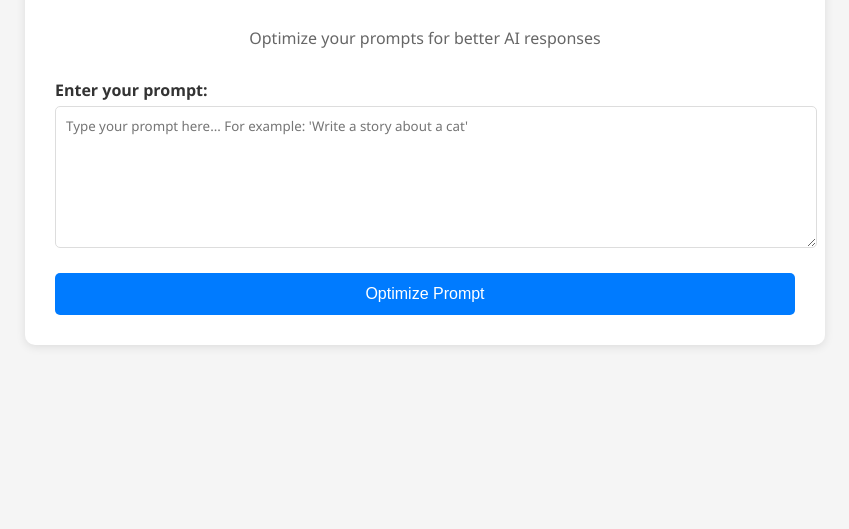
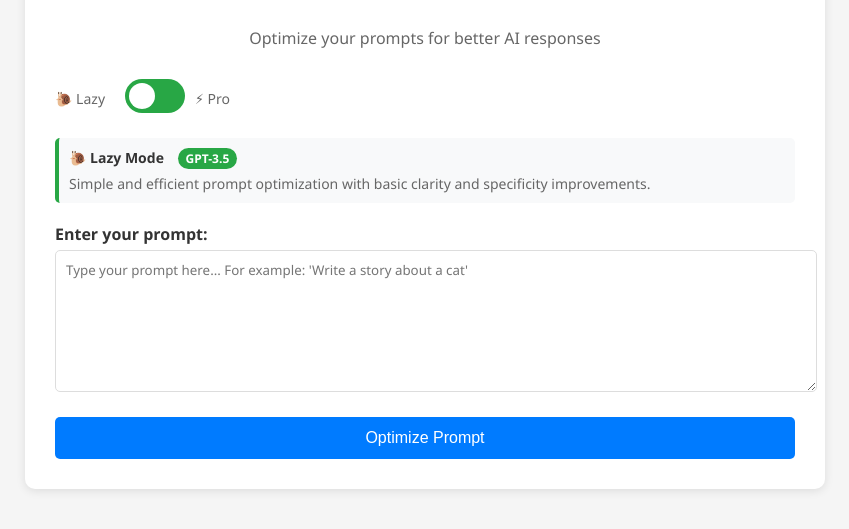
Before and after one commit to kid-sid/reprompt, a plain HTML site: page static/index.html in a window 1280 px wide. Shown: the part 147-676 px from the top of the page, without its empty margins (215-1064 px from the left). Drawn offline with Linux system fonts and the light colour scheme.

Commit message:
Added the lazy and pro mode.

```diff
--- a/static/index.html
+++ b/static/index.html
@@ -18,6 +18,8 @@
             --error-bg: #f8d7da;
             --error-border: #dc3545;
             --error-text: #721c24;
+            --lazy-color: #28a745;
+            --pro-color: #dc3545;
         }
 
         [data-theme="dark"] {
@@ -33,6 +35,8 @@
             --error-bg: #4a2a2a;
             --error-border: #dc3545;
             --error-text: #ff6b6b;
+            --lazy-color: #28a745;
+            --pro-color: #dc3545;
         }
 
         * {
@@ -55,14 +59,14 @@
             margin-bottom: 30px;
         }
 
-        .theme-toggle {
+        .theme-toggle, .inference-toggle {
             position: relative;
             display: inline-block;
             width: 60px;
             height: 34px;
         }
 
-        .theme-toggle input {
+        .theme-toggle input, .inference-toggle input {
             opacity: 0;
             width: 0;
             height: 0;
@@ -100,10 +104,18 @@
             transform: translateX(26px);
         }
 
-        .theme-label {
+        .theme-label, .inference-label {
             font-size: 14px;
             color: var(--text-secondary);
             margin-right: 10px;
+        }
+
+        .inference-toggle .slider {
+            background-color: var(--lazy-color);
+        }
+
+        .inference-toggle input:checked + .slider {
+            background-color: var(--pro-color);
         }
 
         .container {
@@ -188,10 +200,61 @@
             color: var(--error-text);
         }
 
-        .theme-container {
+        .theme-container, .inference-container {
             display: flex;
             align-items: center;
             gap: 10px;
+        }
+
+        .controls {
+            display: flex;
+            justify-content: space-between;
+            align-items: center;
+            margin-bottom: 20px;
+            flex-wrap: wrap;
+            gap: 20px;
+        }
+
+        .inference-info {
+            background-color: var(--result-bg);
+            padding: 10px;
+            border-radius: 5px;
+            margin-bottom: 20px;
+            border-left: 4px solid var(--lazy-color);
+            font-size: 14px;
+        }
+
+        .inference-info.pro {
+            border-left-color: var(--pro-color);
+        }
+
+        .inference-info h4 {
+            margin: 0 0 5px 0;
+            color: var(--text-color);
+        }
+
+        .inference-info p {
+            margin: 0;
+            color: var(--text-secondary);
+        }
+
+        .model-badge {
+            display: inline-block;
+            padding: 2px 8px;
+            border-radius: 12px;
+            font-size: 12px;
+            font-weight: bold;
+            margin-left: 10px;
+        }
+
+        .model-badge.lazy {
+            background-color: var(--lazy-color);
+            color: white;
+        }
+
+        .model-badge.pro {
+            background-color: var(--pro-color);
+            color: white;
         }
     </style>
 </head>
@@ -213,6 +276,22 @@
             Optimize your prompts for better AI responses
         </p>
 
+        <div class="controls">
+            <div class="inference-container">
+                <span class="inference-label">🐌 Lazy</span>
+                <label class="inference-toggle">
+                    <input type="checkbox" id="inferenceToggle">
+                    <span class="slider"></span>
+                </label>
+                <span class="inference-label">⚡ Pro</span>
+            </div>
+        </div>
+
+        <div id="inferenceInfo" class="inference-info">
+            <h4>🐌 Lazy Mode <span class="model-badge lazy">GPT-3.5</span></h4>
+            <p>Simple and efficient prompt optimization with basic clarity and specificity improvements.</p>
+        </div>
+
         <form id="promptForm">
             <div class="form-group">
                 <label for="prompt">Enter your prompt:</label>
@@ -230,6 +309,7 @@
         <div id="result" class="result" style="display: none;">
             <h3>Optimized Prompt:</h3>
             <p id="optimizedText"></p>
+            <div id="resultMeta" style="margin-top: 10px; font-size: 12px; color: var(--text-secondary);"></div>
         </div>
     </div>
 
@@ -250,20 +330,54 @@
             localStorage.setItem('theme', theme);
         });
 
+        // Inference toggle functionality
+        const inferenceToggle = document.getElementById('inferenceToggle');
+        const inferenceInfo = document.getElementById('inferenceInfo');
+
+        // Check for saved inference preference or default to lazy
+        const savedInference = localStorage.getItem('inferenceType') || 'lazy';
+        inferenceToggle.checked = savedInference === 'pro';
+        updateInferenceInfo(savedInference);
+
+        // Inference toggle event listener
+        inferenceToggle.addEventListener('change', function() {
+            const inferenceType = this.checked ? 'pro' : 'lazy';
+            updateInferenceInfo(inferenceType);
+            localStorage.setItem('inferenceType', inferenceType);
+        });
+
+        function updateInferenceInfo(type) {
+            if (type === 'pro') {
+                inferenceInfo.innerHTML = `
+                    <h4>⚡ Pro Mode <span class="model-badge pro">GPT-4</span></h4>
+                    <p>Advanced prompt optimization with sophisticated techniques like chain-of-thought reasoning and role-based prompting.</p>
+                `;
+                inferenceInfo.className = 'inference-info pro';
+            } else {
+                inferenceInfo.innerHTML = `
+                    <h4>🐌 Lazy Mode <span class="model-badge lazy">GPT-3.5</span></h4>
+                    <p>Simple and efficient prompt optimization with basic clarity and specificity improvements.</p>
+                `;
+                inferenceInfo.className = 'inference-info';
+            }
+        }
+
         // Form functionality
         const form = document.getElementById('promptForm');
         const submitBtn = document.getElementById('submitBtn');
         const resultDiv = document.getElementById('result');
         const optimizedText = document.getElementById('optimizedText');
+        const resultMeta = document.getElementById('resultMeta');
 
         form.addEventListener('submit', async (e) => {
             e.preventDefault();
 
             const prompt = document.getElementById('prompt').value;
+            const inferenceType = inferenceToggle.checked ? 'pro' : 'lazy';
 
             // Show loading state
             submitBtn.disabled = true;
-            submitBtn.textContent = 'Optimizing...';
+            submitBtn.textContent = `Optimizing with ${inferenceType} mode...`;
             resultDiv.style.display = 'none';
 
             try {
@@ -274,6 +388,7 @@
                     },
                     body: JSON.stringify({
                         prompt: prompt,
+                        inference_type: inferenceType,
                         max_tokens: 512
                     })
                 });
@@ -286,6 +401,11 @@
 
                 // Show result
                 optimizedText.textContent = data.output;
+                resultMeta.innerHTML = `
+                    <strong>Mode:</strong> ${data.inference_type} |
+                    <strong>Model:</strong> ${data.model_used} |
+                    <strong>Tokens:</strong> ${data.tokens_used}
+                `;
                 resultDiv.style.display = 'block';
                 resultDiv.className = 'result';
 
```
